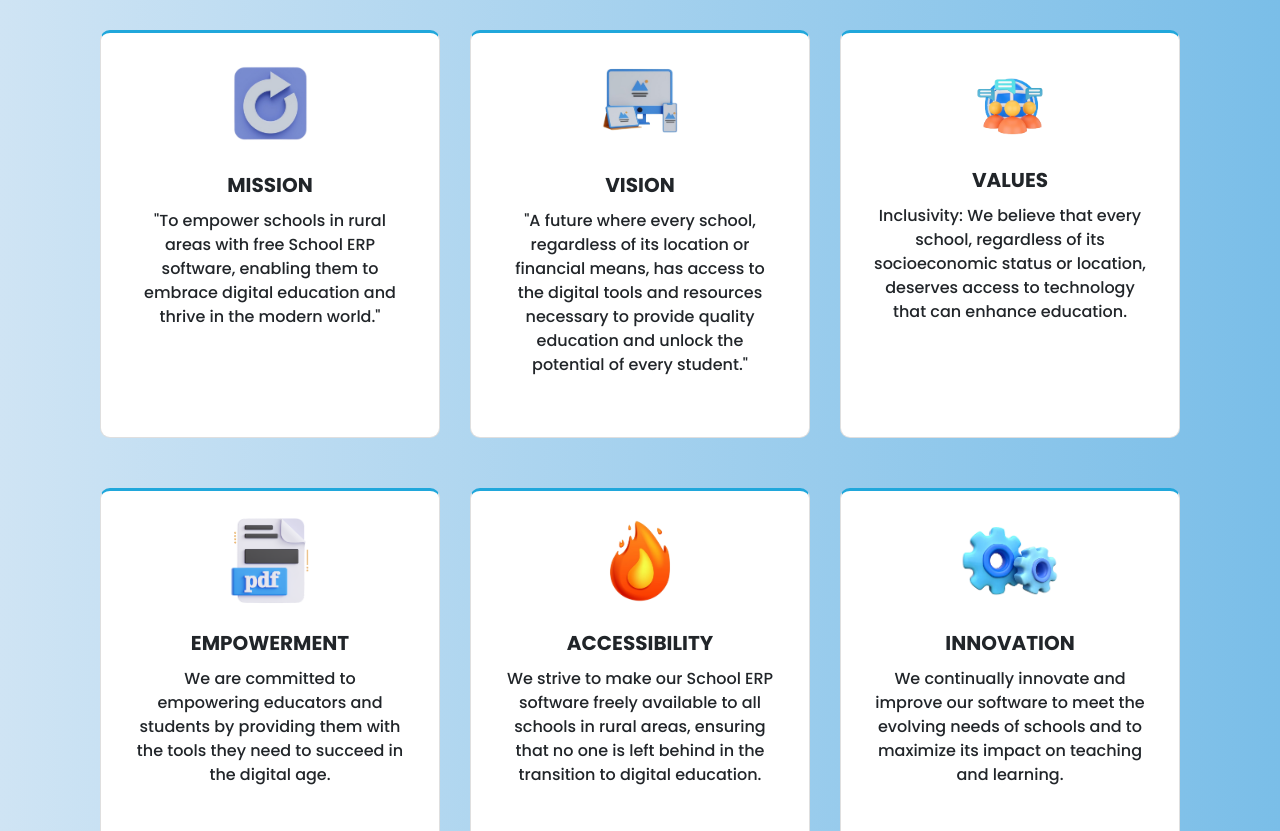
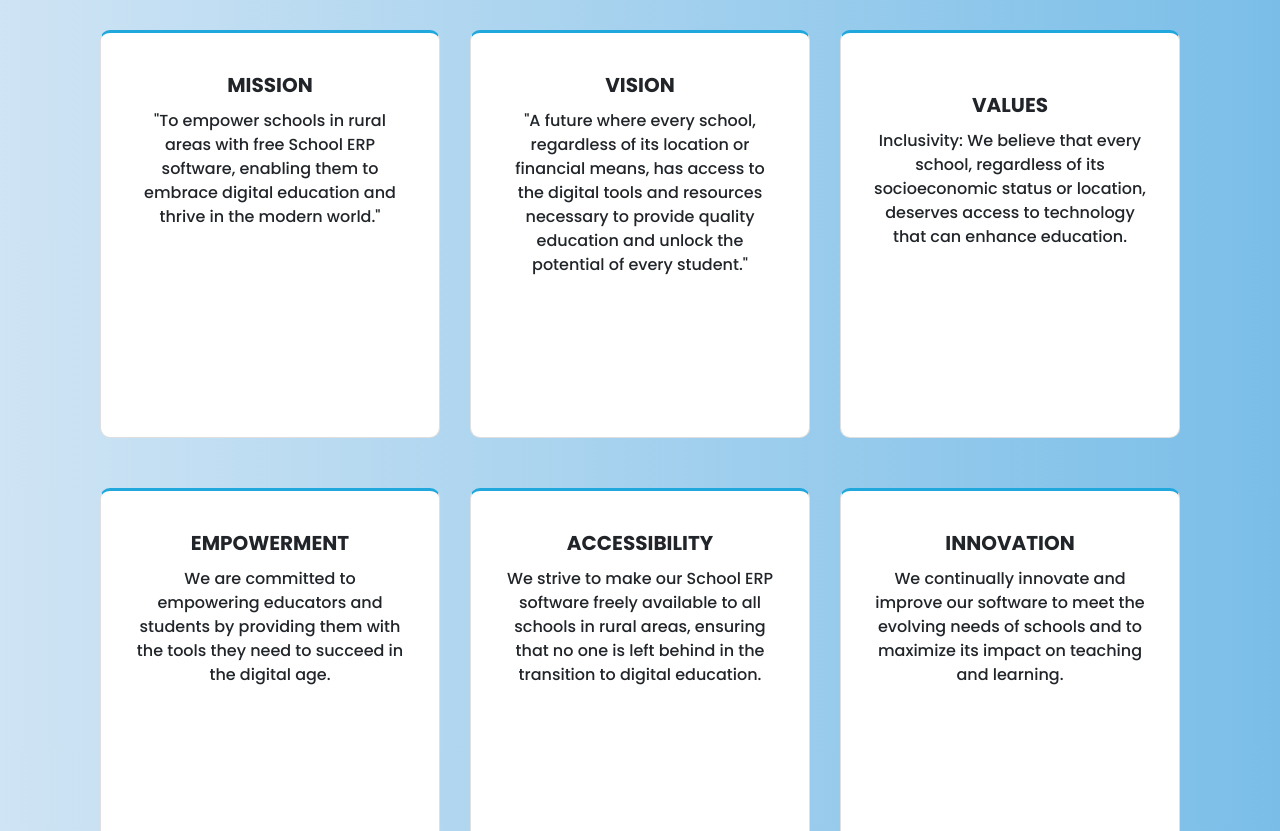
Before and after one commit to Pranjalpatil17/ONU-APP-Educational-website-using-HTML-CSS-JAVASCRIPT, a plain HTML site: page community.html in a window 1280 px wide. Shown: the part 269-1100 px from the top of the page. Drawn offline with nearby package versions, Linux system fonts and the light colour scheme.

Commit message:
Add files via upload

```diff
--- a/community.html
+++ b/community.html
@@ -54,12 +54,12 @@
       <div class="navbar">
         <i class="bx bx-menu"></i>
         <div class="logo">
-          <img src="/images/logo.png" alt="" />
+          <img src="./images/logo.png" alt="" />
         </div>
         <div class="nav-links">
           <div class="sidebar-logo">
             <span class="logo-name">
-              <img src="/images/logo.png" alt=""
+              <img src="./images/logo.png" alt=""
             /></span>
             <i class="bx bx-x"></i>
           </div>
@@ -99,11 +99,7 @@
           <div class="container text-center">
             <div class="row d-flex justify-content-center">
               <div class="card d-flex justify-content-center align-items-center">
-                <img
-                  class="card-img-top"
-                  src="./imgs/updating2-removebg-preview.png"
-                  alt="updating icon image"
-                />
+
                 <div class="card-body">
                   <h5 class="card-title">Mission</h5>
                   <p class="card-text">
@@ -112,11 +108,7 @@
                 </div>
               </div>
               <div class="card d-flex justify-content-center align-items-center">
-                <img
-                  class="card-img-top"
-                  src="./imgs/userinterfacepic-removebg-preview.png"
-                  alt="userinterface image"
-                />
+
                 <div class="card-body">
                   <h5 class="card-title">Vision</h5>
                   <p class="card-text">
@@ -128,11 +120,7 @@
                 class="card d-flex justify-content-center align-items-center"
                 style="padding-top: 40px"
               >
-                <img
-                  class="card-img-top"
-                  src="./imgs/people-taking-removebg-preview.png"
-                  alt="multiple user"
-                />
+
                 <div class="card-body">
                   <h5 class="card-title">Values</h5>
                   <p class="card-text">
@@ -141,11 +129,7 @@
                 </div>
               </div>
               <div class="card d-flex justify-content-center align-items-center">
-                <img
-                  class="card-img-top"
-                  src="./imgs/pdficon.webp"
-                  alt="pdf icon"
-                />
+
                 <div class="card-body">
                   <h5 class="card-title">Empowerment</h5>
                   <p class="card-text">
@@ -154,11 +138,7 @@
                 </div>
               </div>
               <div class="card d-flex justify-content-center align-items-center">
-                <img
-                  class="card-img-top"
-                  src="./imgs/fire-flame-removebg-preview.png"
-                  alt="fire-flame icon"
-                />
+
                 <div class="card-body">
                   <h5 class="card-title">Accessibility</h5>
                   <p class="card-text">
@@ -167,11 +147,7 @@
                 </div>
               </div>
               <div class="card d-flex justify-content-center align-items-center">
-                <img
-                  class="card-img-top"
-                  src="./imgs/appsetting.webp"
-                  alt="setting icon"
-                />
+
                 <div class="card-body">
                   <h5 class="card-title">Innovation</h5>
                   <p class="card-text">
```
